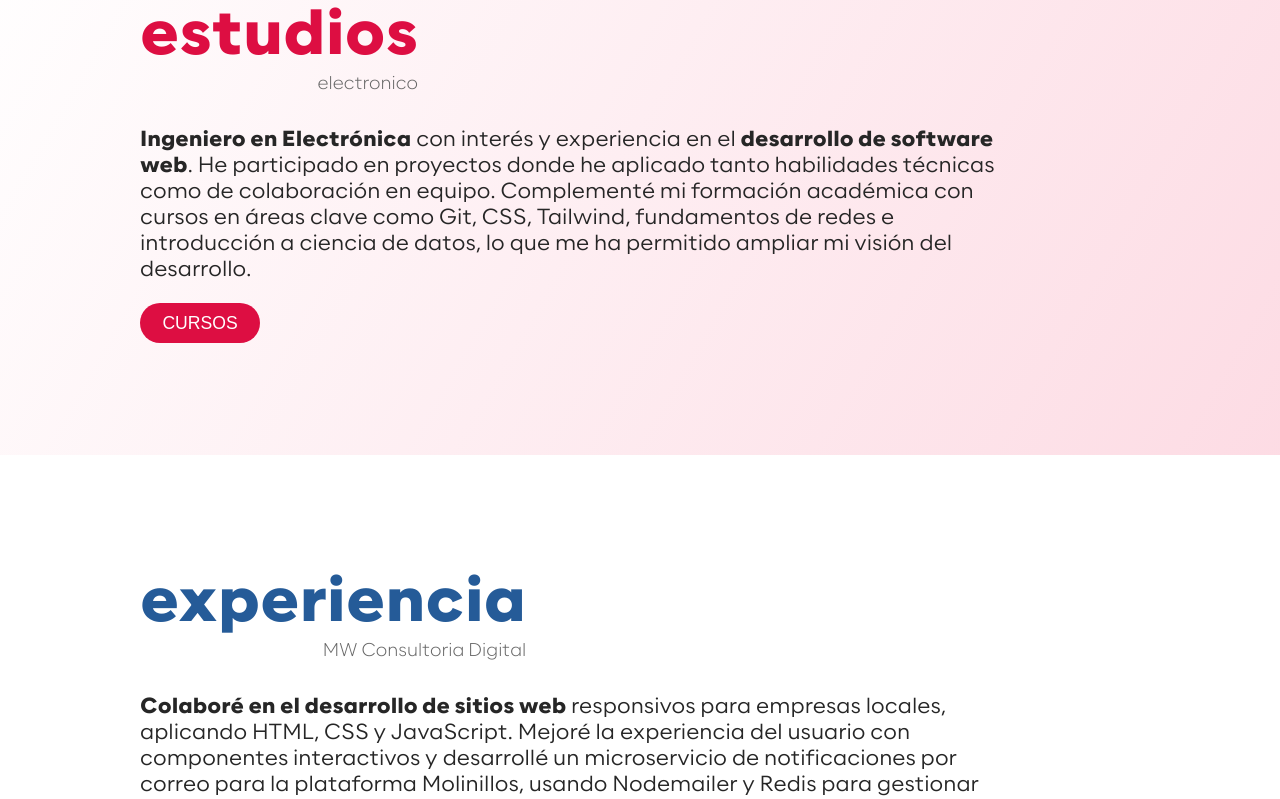
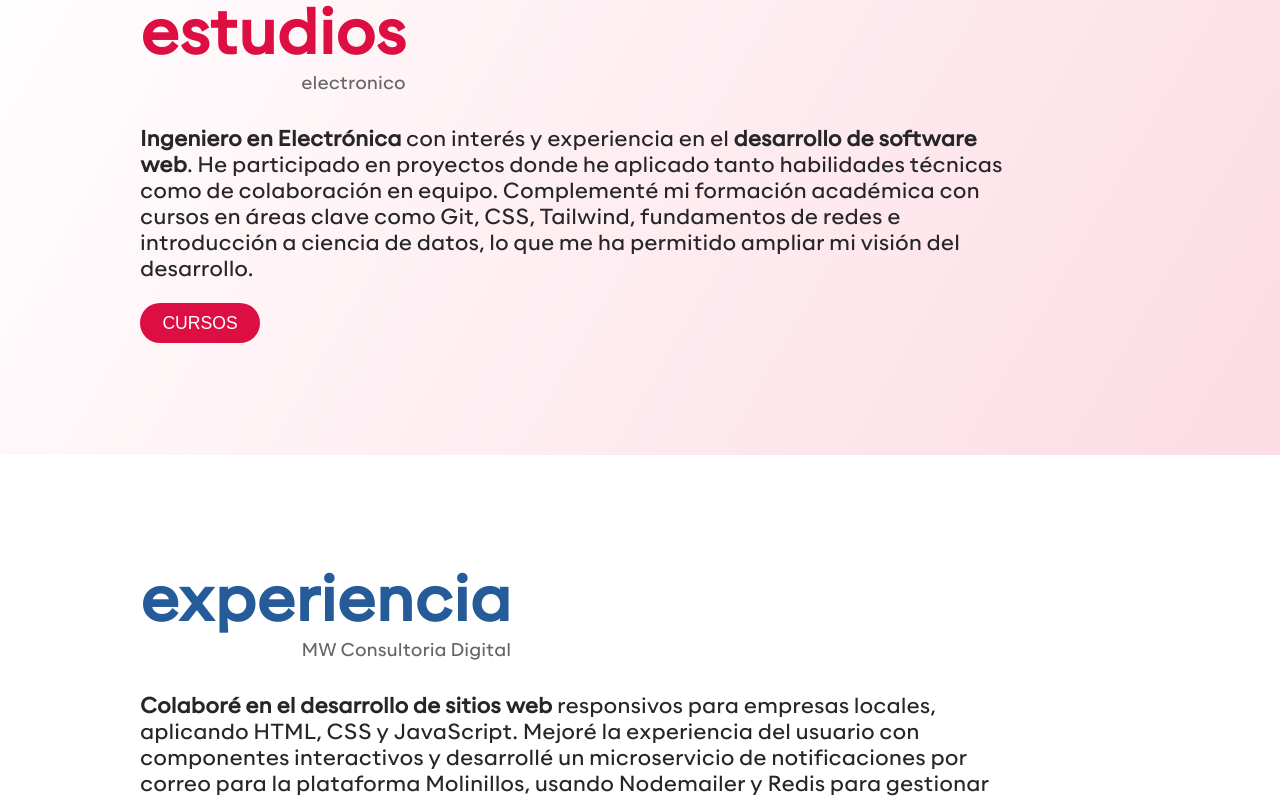
Before and after one commit to banana-guards/curriculum, a React (Vite) app: page / in a window 1280 px wide. Shown: the part 820-1619 px from the top of the page. Built offline with nearby package versions, Linux system fonts and the light colour scheme.

Commit message:
fix: change tipography extension to improve the preload

```diff
--- a/src/index.css
+++ b/src/index.css
@@ -8,7 +8,9 @@
 
 @font-face {
   font-family: "Alaska";
-  src: local("alaska"), url("./fonts/alaska.ttf") format("truetype");
+  src: local("alaska"), url("./fonts/alaska.woff2") format("woff2");
+  font-weight: normal;
+  font-style: normal;
   font-display: swap;
 }
 
```
Also changed, not shown: src/fonts/alaska.ttf (deleted), src/fonts/alaska.woff2 (added).
